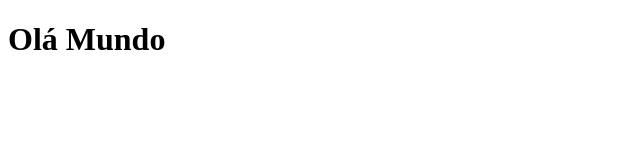
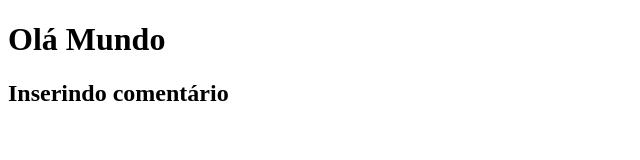
Before and after one commit to alessandrovasco/Teste-exemplo, a plain HTML site: page index.html in a window 1280 px wide. Shown: the whole page, without its empty margins (0-640 px from the left). Drawn offline with Linux system fonts and the light colour scheme.

Commit message:
inserindo h2

```diff
--- a/index.html
+++ b/index.html
@@ -9,6 +9,7 @@
 
 <body>
   <h1>Olá Mundo</h1>
+  <h2>Inserindo comentário</h2>
 </body>
 
 </html>
```
